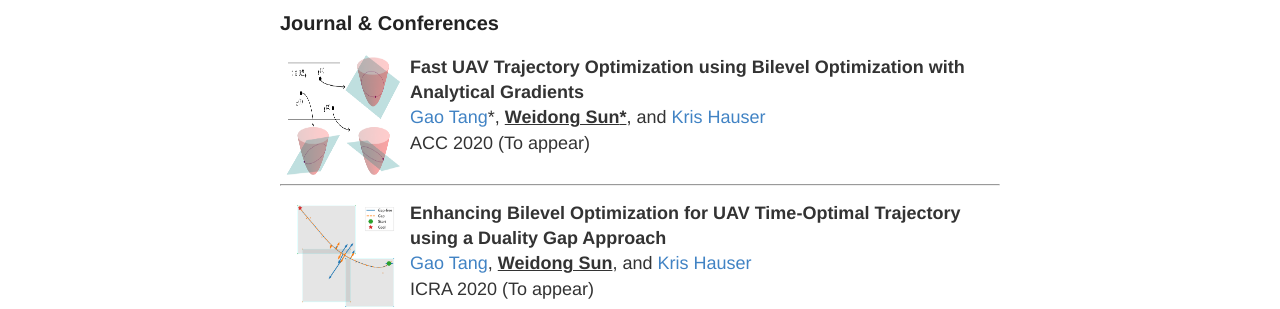
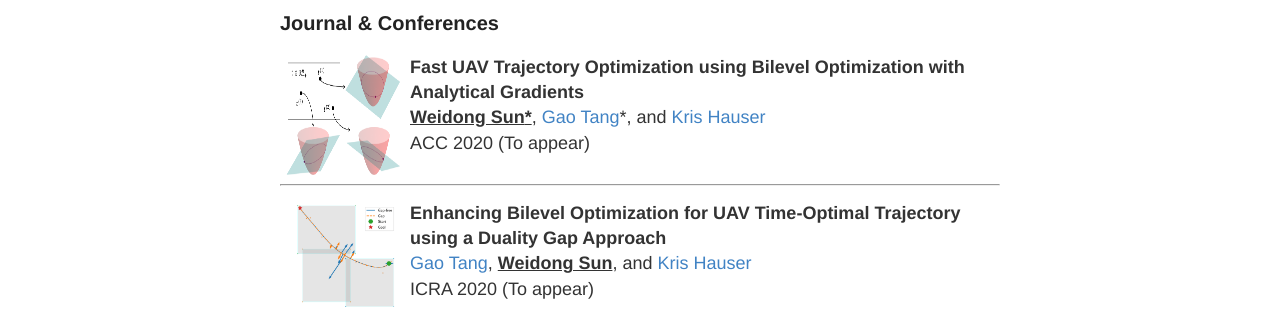
Before and after one commit to OxDuke/oxduke.github.io, a Jekyll site: the page built from index.md, in a window 1280 px wide. Shown: the part 557-866 px from the top of the page. Built offline with Jekyll 4.4.1, drawn with Linux system fonts in a browser that asks for light colours.

```diff
--- a/index.md
+++ b/index.md
@@ -25,7 +25,7 @@ Email: [weidong.sun@alumni.duke.edu](mailto:weidong.sun@alumni.duke.edu)
 
 <img align="left" src="{{ site.baseurl }}/images/tro.png" style="float:left;height:120px;width:120px;margin-right: 10px">
  **Fast UAV Trajectory Optimization using Bilevel Optimization with Analytical Gradients**
- [Gao Tang](https://scholar.google.com/citations?user=sn6qxpQAAAAJ)<sup>*</sup>, **<u> Weidong Sun<sup>*</sup></u>**, and [Kris Hauser](http://kkhauser.web.illinois.edu/)
+ **<u> Weidong Sun<sup>*</sup></u>**, [Gao Tang](https://scholar.google.com/citations?user=sn6qxpQAAAAJ)<sup>*</sup>, and [Kris Hauser](http://kkhauser.web.illinois.edu/)
  ACC 2020 (To appear)
 <!--  [[PDF](https://arxiv.org/pdf/1811.10753.pdf)]
  [[Code](https://github.com/OxDuke/Bilevel-Planner)]
```
Also changed, not shown: cv.md (+1 -1 lines).
